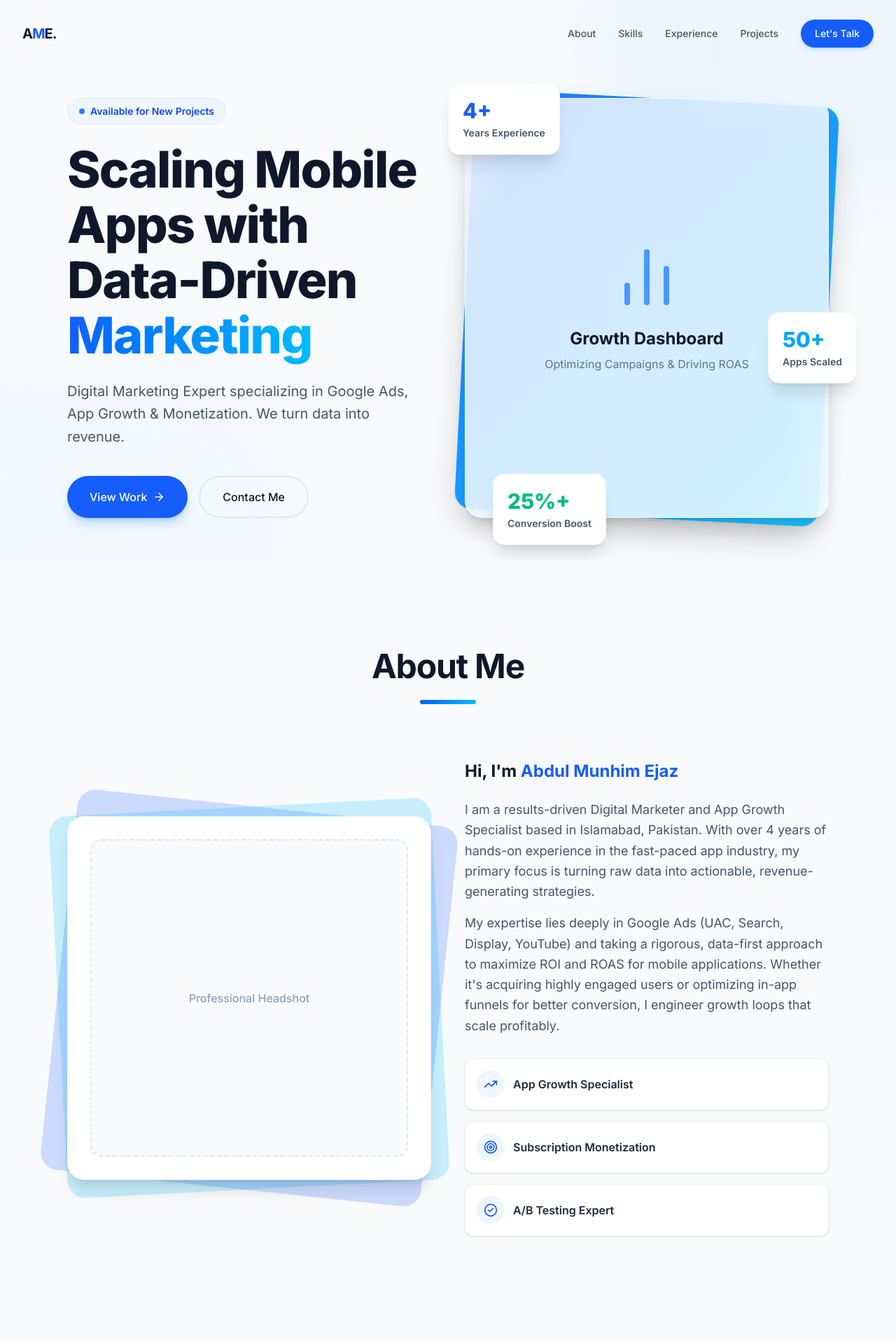
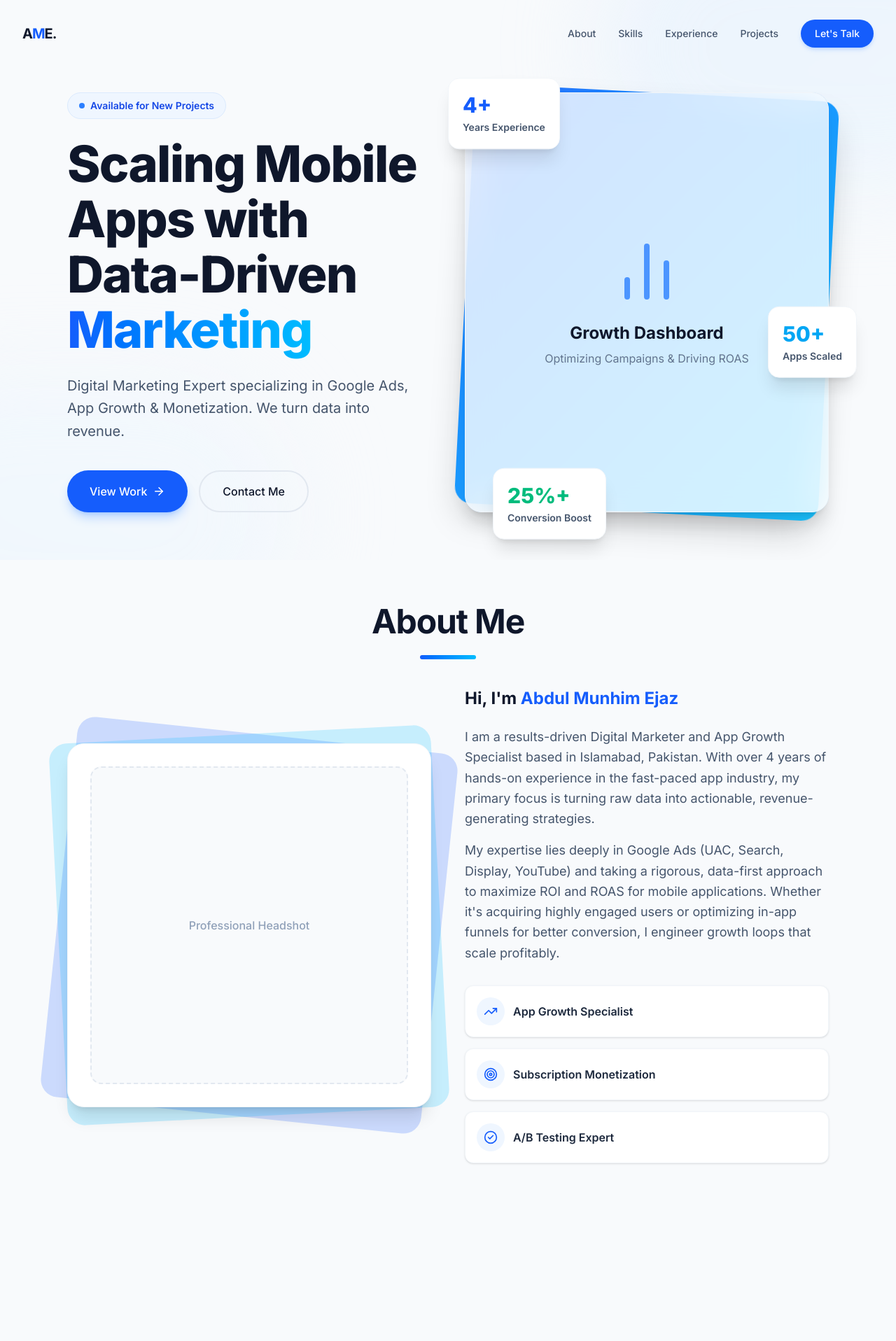
Before and after one commit to Armaghan-Bakht/Munhim, a React (Vite) app: page / in a window 1280 px wide. Shown: the top 1916 px of the page at 70% size. Built offline with nearby package versions, Linux system fonts and the light colour scheme.

Commit message:
Final COmmit

```diff
--- a/src/components/sections/Hero.jsx
+++ b/src/components/sections/Hero.jsx
@@ -4,12 +4,12 @@ import Button from '../ui/Button';
 
 const Hero = () => {
   return (
-    <section className="relative min-h-screen flex items-center justify-center pt-20 overflow-hidden bg-slate-50">
+    <section className="relative min-h-[100dvh] flex items-center justify-center pt-16 overflow-hidden bg-slate-50">
       {/* Background decorations */}
       <div className="absolute top-0 right-0 w-1/2 h-1/2 bg-gradient-to-br from-blue-100/40 to-sky-100/40 rounded-full blur-3xl transform translate-x-1/3 -translate-y-1/3 pointer-events-none" />
       <div className="absolute bottom-0 left-0 w-1/2 h-1/2 bg-gradient-to-tr from-sky-100/40 to-blue-50/40 rounded-full blur-3xl transform -translate-x-1/3 translate-y-1/3 pointer-events-none" />
 
-      <div className="max-w-6xl mx-auto px-6 lg:px-8 relative z-10 w-full grid lg:grid-cols-2 gap-12 items-center">
+      <div className="max-w-6xl mx-auto px-6 lg:px-8 w-full relative z-10 grid lg:grid-cols-2 gap-12 items-center">
 
         {/* Text Content */}
         <motion.div
--- a/src/components/sections/Metrics.jsx
+++ b/src/components/sections/Metrics.jsx
@@ -10,7 +10,7 @@ const Metrics = () => {
   ];
 
   return (
-    <Section className="bg-blue-600 w-full relative overflow-hidden text-white py-16 md:py-24">
+    <Section className="bg-blue-600 w-full relative overflow-hidden text-white">
       {/* Decorative bg elements */}
       <div className="absolute top-0 right-0 w-64 h-64 bg-white opacity-5 rounded-full blur-3xl transform translate-x-1/2 -translate-y-1/2 pointer-events-none" />
       <div className="absolute bottom-0 left-0 w-80 h-80 bg-sky-400 opacity-20 rounded-full blur-3xl transform -translate-x-1/3 translate-y-1/3 pointer-events-none" />
--- a/src/components/ui/Section.jsx
+++ b/src/components/ui/Section.jsx
@@ -2,15 +2,15 @@ import { motion } from 'framer-motion';
 
 const Section = ({ id, title, children, className = '', index = 0 }) => {
   return (
-    <section id={id} className={`py-20 md:py-32 w-full ${className}`}>
-      <div className="max-w-6xl mx-auto px-6 lg:px-8">
+    <section id={id} className={`min-h-[100dvh] flex items-center py-16 w-full ${className}`}>
+      <div className="max-w-6xl mx-auto px-6 lg:px-8 w-full">
         {title && (
           <motion.div
             initial={{ opacity: 0, y: 20 }}
             whileInView={{ opacity: 1, y: 0 }}
             viewport={{ once: true, margin: "-100px" }}
             transition={{ duration: 0.5 }}
-            className="mb-12 md:mb-20 text-center"
+            className="mb-10 text-center"
           >
             <h2 className="text-3xl md:text-5xl font-bold text-slate-900 tracking-tight">
               {title}
```
